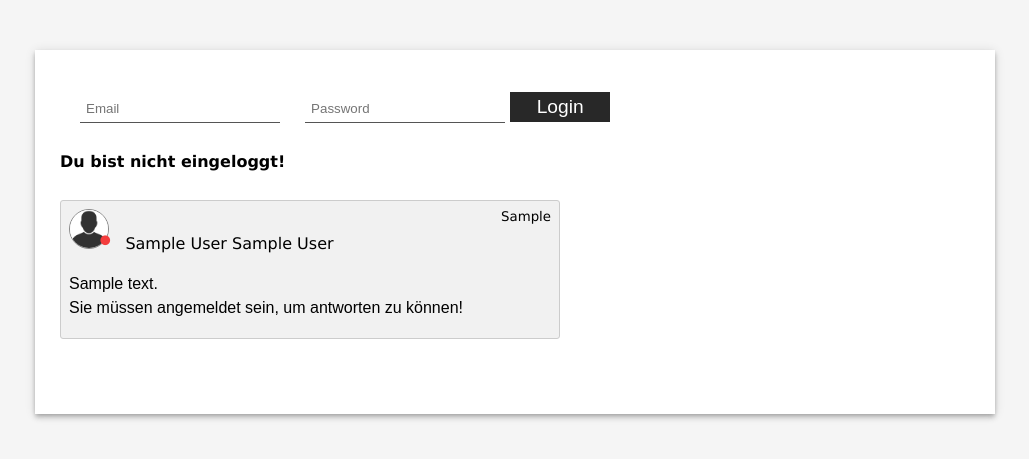
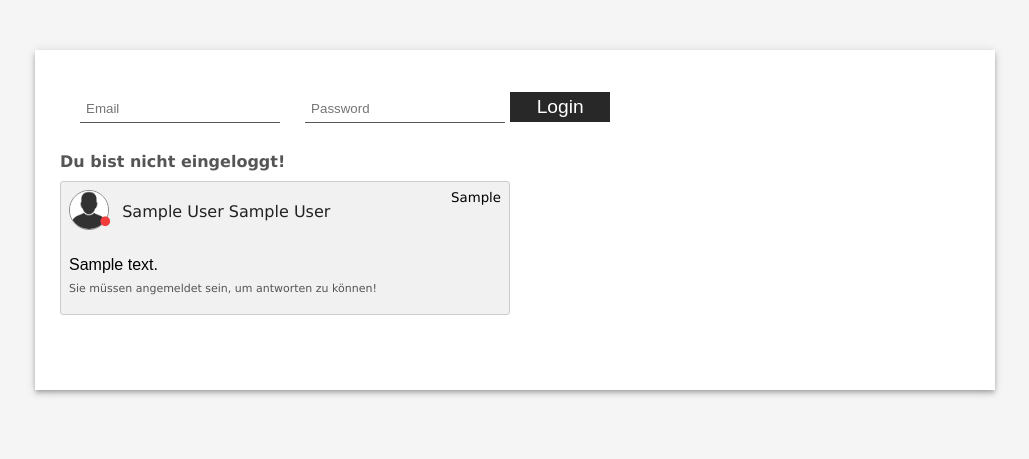
Before and after one commit to mkCoding85/Session-Login-and-sendMessage, a PHP site: page / in a window 1280 px wide. Shown: the top 459 px of the page, without its empty margins (125-1154 px from the left). Run offline with PHP 8.4, Linux system fonts and the light colour scheme; tables that the repository leaves empty hold one stand-in row (values such as "Sample post"); some libraries are stand-ins or nearby versions.

Commit message:
Code update

```diff
--- a/index.php
+++ b/index.php
@@ -1,12 +1,8 @@
 <?php
-// Session starten //
+date_default_timezone_set('Europe/Berlin');
+include 'posting.inc.php';
+include 'dbconnect.php';
 session_start();
-// Error Reporting //
-error_reporting(0);
-// Datenbankverbindung //
-include('dbconnect.php');
-// Functions //
-include('functions.php');
 // Close //
 ?>
 <!DOCTYPE html>
@@ -32,7 +28,7 @@ include('functions.php');
             <input type="submit" name="signup" value="Logout">
         </form>
         <?php } else {
-            echo "<form method='POST' action='".getLogin($conn)."' class='formular'>
+            echo "<form action='login.inc.php' class='formular' method='POST'>
                 <input type='email' name='email' placeholder='Email'>
                 <input type='password' name='password' placeholder='Password'>
                 <button type='submit' class='btn' name='loginSubmit'>Login</button>
@@ -51,11 +47,12 @@ include('functions.php');
                             <input type='hidden' name='user_id' value='".$_SESSION['id']."'>
                             <textarea cols='33' rows='6' name='message' placeholder='Message'></textarea><br>
                             <button type='submit' class='btn' name='postSubmit'>Post</button>
-                        </form>";
+                        </form>
+                    <br>";
                 }
             /* [END FUNCTION] */
             ?>
-            <br>
+
             <!-- [FUNCTION EINTRAG ANZEIGEN] -->
             <?php getPosting($conn); ?>
 
--- a/functions.php
+++ b/posting.inc.php
@@ -35,7 +35,7 @@ function setPosting($conn) {
 /* [ANZEIGEN DER POSTINGS] */
 function getPosting($conn) {
 
-    $sql = "SELECT * FROM posts";
+    $sql = "SELECT * FROM posts ORDER BY id DESC";
     $result = $conn->query($sql);
     // var_dump($sql);
 
@@ -73,7 +73,7 @@ function getPosting($conn) {
                             </a>";
                         }
                     }  else {
-                        echo htmlspecialchars($zeile2['vorname'])."\n".htmlspecialchars($zeile2['nachname']);
+                        echo "<span class='user'>".htmlspecialchars($zeile2['vorname'])."\n".htmlspecialchars($zeile2['nachname'])."</span>";
                     }
                 // Message anzeigen //
                 echo "<small style='float:right;'>".$zeile['datum']."</small>";
@@ -99,7 +99,7 @@ function getPosting($conn) {
                         </form>";
                     }
                 } else {
-                    echo "<p class='commentmessage'>Sie müssen angemeldet sein, um antworten zu können!</p>";
+                    echo "<small class='commentmessage'>Sie müssen angemeldet sein, um antworten zu können!</small>";
                 }
             echo "</div>";
         }
@@ -140,49 +140,6 @@ function deletePosting($conn) {
 }
 
 
-/* [LOGINFUNCTION] */
-function getLogin($conn) {
-    // TODO: Der Benutzer soll sich mit Email & Password anmelden. //
-    if (isset($_POST['loginSubmit'])) {
-        $email = mysqli_real_escape_string($conn, $_POST['email']);
-        $password = mysqli_real_escape_string($conn, $_POST['password']);
-        // Prüfe Eingabefelder ob diese leer sind oder nicht. //
-        if (empty($email) && empty($password)) {
-            header("Location: index.php?empty");
-            exit();
-        } else {
-            $sql = "SELECT * FROM users WHERE email = '$email'";
-            $result = mysqli_query($conn, $sql);
-            $resultCheck = mysqli_num_rows($result);
-            if ($resultCheck < 1) {
-                header("Location: index.php?error");
-                exit();
-            } else {
-                if ($zeile = mysqli_fetch_assoc($result)) {
-                    // De-hashing the password //
-                    $hashedPwdCheck = password_verify($password, $zeile['password']);
-                    if ($hashedPwdCheck == false) {
-                        header("Location: index.php?error");
-                        exit();
-                    } elseif ($hashedPwdCheck == true) {
-
-                         // Prüfen ob alles in der Session vorhanden ist //
-                        $status = "Jetzt Online";
-                        $updateSQL = $conn->query("UPDATE users SET status = '$status' WHERE email = '$email'");
-
-                        // Login the users //
-                        $_SESSION['id'] = $zeile['id'];
-                        $_SESSION['username'] = $zeile['vorname']."\n".$zeile['nachname'];
-                        header("Location: index.php");
-                        exit();
-                    }
-                }
-            }
-        }
-    }
-}
-
-
 
 
 // Close //
--- a/style.css
+++ b/style.css
@@ -155,6 +155,10 @@ button:hover {
     opacity: 0.9;
 }
 
+h4 {
+    color: #555;
+}
+
 /* Userbereich Style */
 .users {
     padding: 10px;
@@ -238,8 +242,13 @@ p.status {
     border-radius: 50%;
 }
 
+.commentmessage {
+    color: #555;
+    font-size: 11px;
+}
+
 .comment-box {
-    width: 500px;
+    width: 450px;
     max-width: 100%;
     padding: 8px 8px 18px 8px;
     background-color: #f1f1f1;
```
Also changed, not shown: editpost.php (+4 -8 lines), login.inc.php (added, +44 -0 lines).
